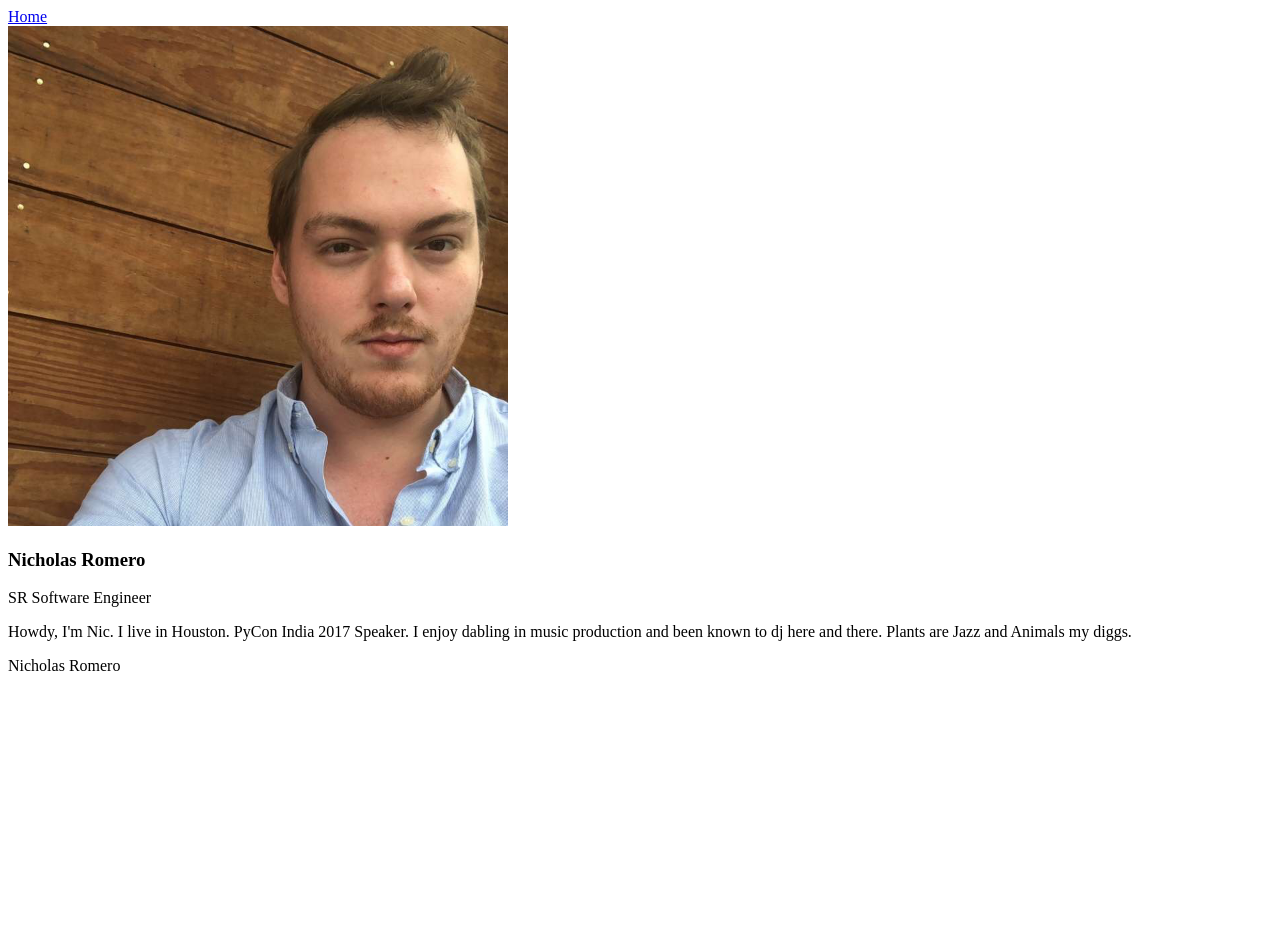
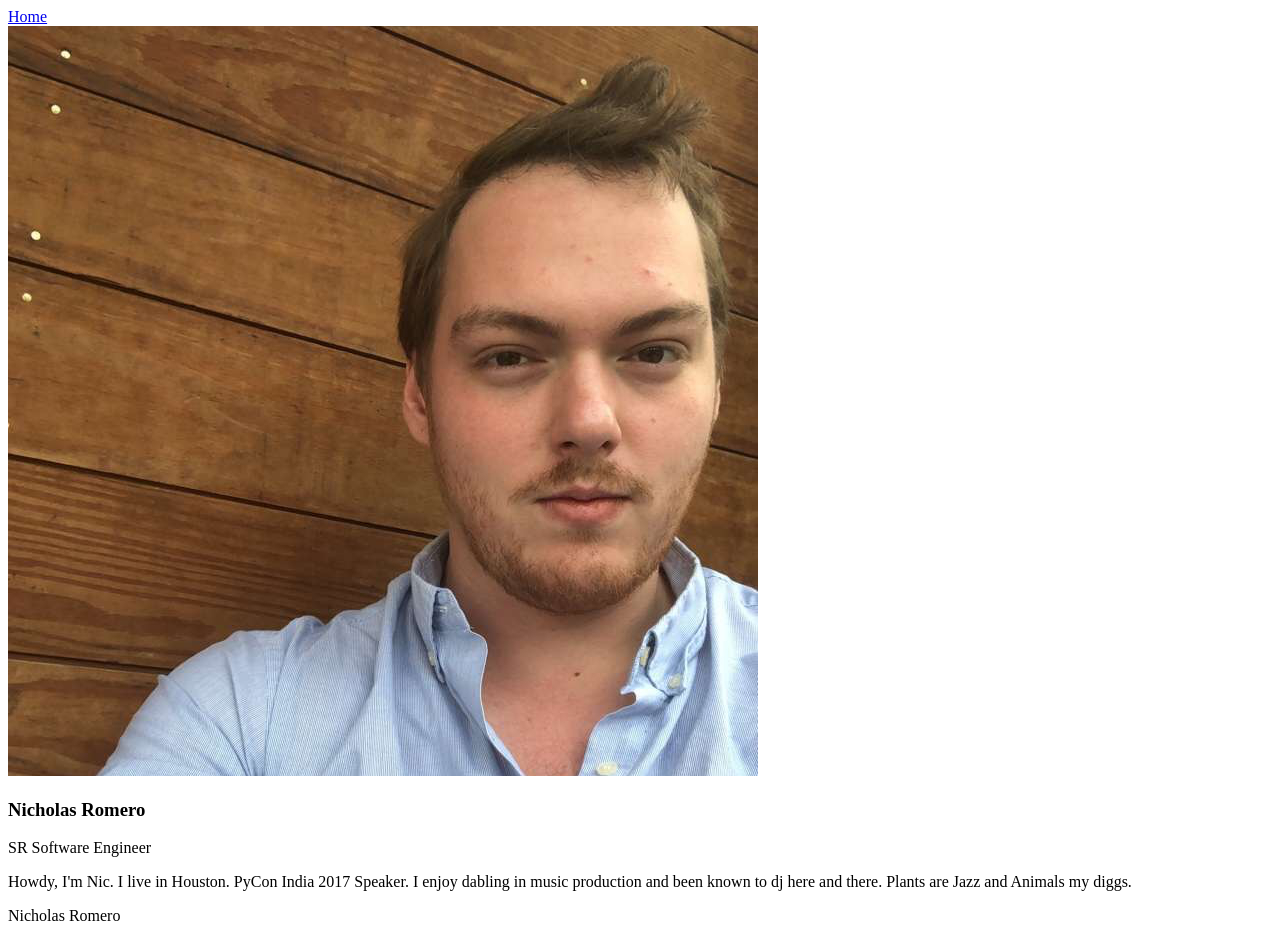
Before and after one commit to ncrmro/website, a Next.js app: page /about in a window 1280 px wide. Before the commit the page ends 800 px from the top, so only its background shows below. Built offline with nearby package versions, Linux system fonts and the light colour scheme.

Commit message:
fix: use regluar img

```diff
--- a/src/pages/about.tsx
+++ b/src/pages/about.tsx
@@ -13,11 +13,11 @@ function Home(props) {
 
       <div className="space-y-4 sm:grid sm:grid-cols-3 sm:items-start sm:gap-6 sm:space-y-0 pt-10">
         <div className="aspect-w-3 aspect-h-2 sm:aspect-w-3 sm:aspect-h-4">
-          <Image
+          <img
             src="/images/avatar.jpg"
             alt="Picture of the author"
-            width={500}
-            height={500}
+            // width={500}
+            // height={500}
             className="object-cover shadow-lg rounded-lg"
           />
         </div>
```
